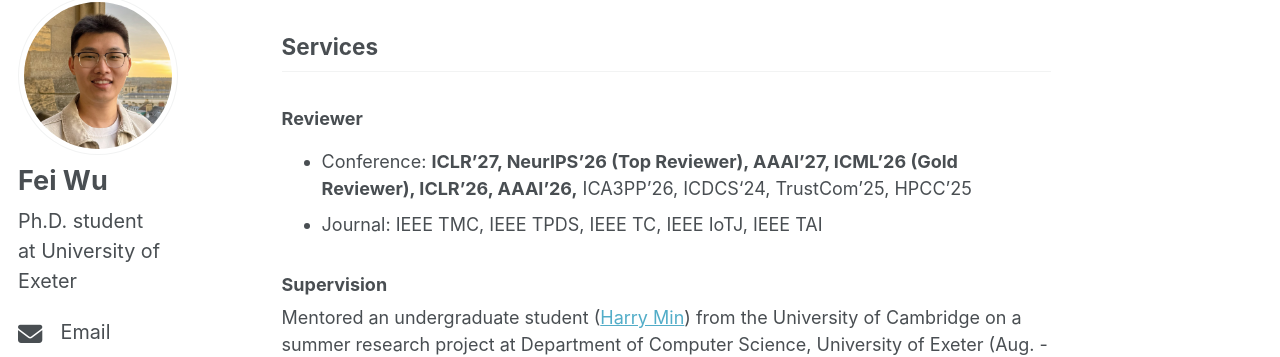
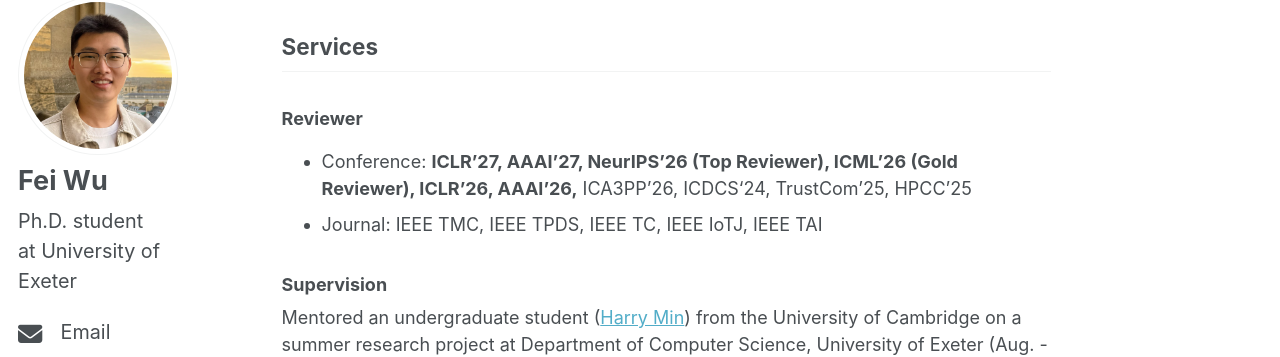
Before and after one commit to fei407/fei407.github.io, a Jekyll site: the page built from _pages/about.md, in a window 1280 px wide and 900 px high, scrolled down 2526 px. Shown: the part 109-466 px from the top of the window. Built offline with Jekyll 4.4.1, drawn with Linux system fonts in a browser that asks for light colours; some web fonts are replaced; a script bundle is joined from its source files by our own code; library files that are not in the unit come from our copies.

Commit message:
update info

```diff
--- a/_pages/about.md
+++ b/_pages/about.md
@@ -69,7 +69,7 @@ My research interests focus on Parameter-Efficient Fine-Tuning, Federated Fine-T
 
 ## Services
 ### Reviewer
-- Conference: **ICLR'27, NeurIPS'26 (Top Reviewer), AAAI'27, ICML'26 (Gold Reviewer), ICLR'26, AAAI'26,** ICA3PP’26, ICDCS‘24, TrustCom'25, HPCC'25
+- Conference: **ICLR'27, AAAI'27, NeurIPS'26 (Top Reviewer), ICML'26 (Gold Reviewer), ICLR'26, AAAI'26,** ICA3PP’26, ICDCS‘24, TrustCom'25, HPCC'25
 - Journal: IEEE TMC, IEEE TPDS, IEEE TC, IEEE IoTJ, IEEE TAI
 
 ### Supervision
```
Also changed, not shown: 1 other file.
